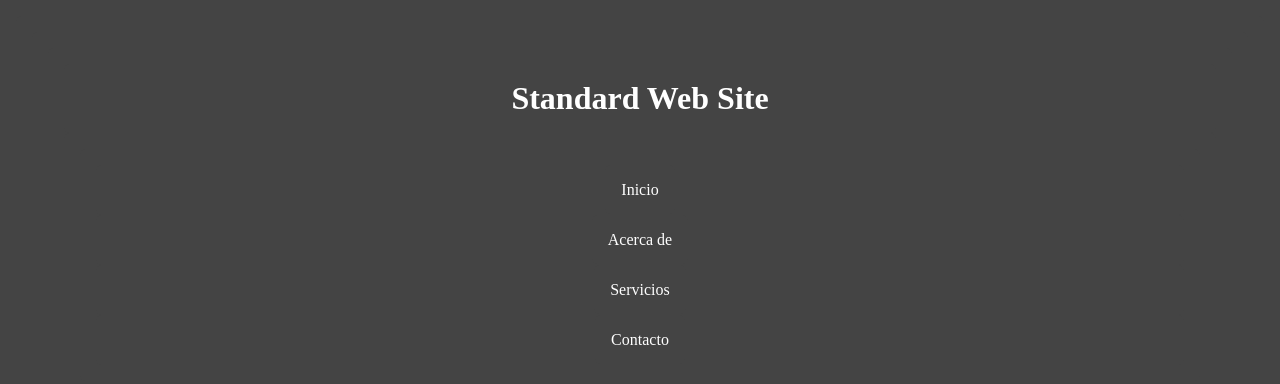
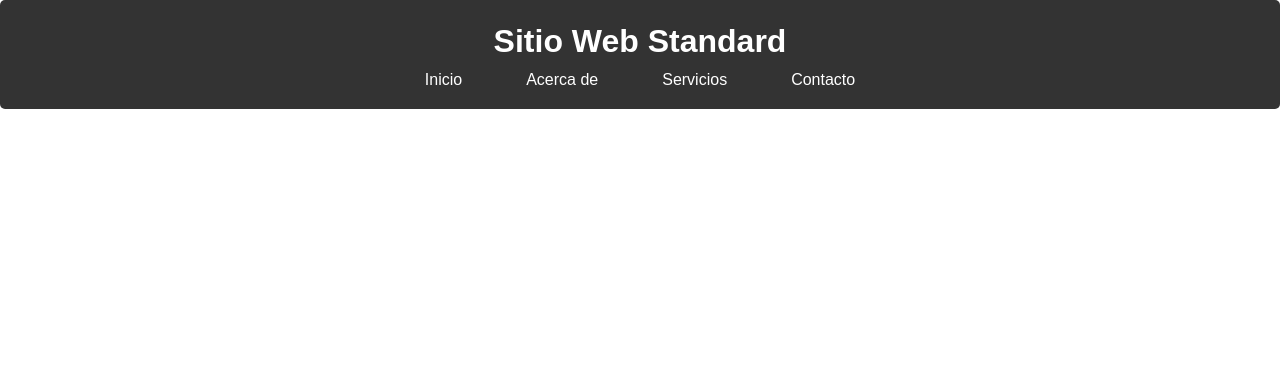
Before and after one commit to AdrielGomez1993/Index.html, a plain HTML site: page clase 3/index.html in a window 1280 px wide. Drawn offline with Linux system fonts and the light colour scheme.

Commit message:
subir cambios

```diff
--- a/clase 3/index.html
+++ b/clase 3/index.html
@@ -8,8 +8,8 @@
 </head>
 <body>
     <header>
-<div>
-    <h1>Standard Web Site</h1>
+<div class="nav-container"></div>
+    <h1>Sitio Web Standard</h1>
     <nav>
     <ul>
         <li> <a href="#">Inicio</a></li>
--- a/clase 3/style.css
+++ b/clase 3/style.css
@@ -1,16 +1,36 @@
 *{
-    padding: 16px;
+    padding: 0%;
     margin:0%;
+}
+header{
+    border-radius: 5px 5px 5px 5px;
+    color: #fff;
+    background-color: #333;
+    padding: 1rem 0;
+}
+h1{
     text-align: center;
-    background-color: rgb(68, 68, 68);
-    border-radius: 5px 5px 5px 5px;
-    color: white;
 }
-nav ul {
+body{
+    font-family: Arial, Helvetica, sans-serif;
+    line-height: 1.6;
+}
+nav ul{
     list-style: none;
+    height: auto;
+    display: flex;
+    justify-content: center;
 }
-
+nav ul li{
+margin: 0 16px;
+}
 nav ul li a{
     color: white;
     text-decoration: none;
+    padding: 8px 16px;
 }
+nav ul li a:hover{
+    background: #fff;
+    color:#333;
+    border-radius: 5px 5px 5px 5px;
+}
```
